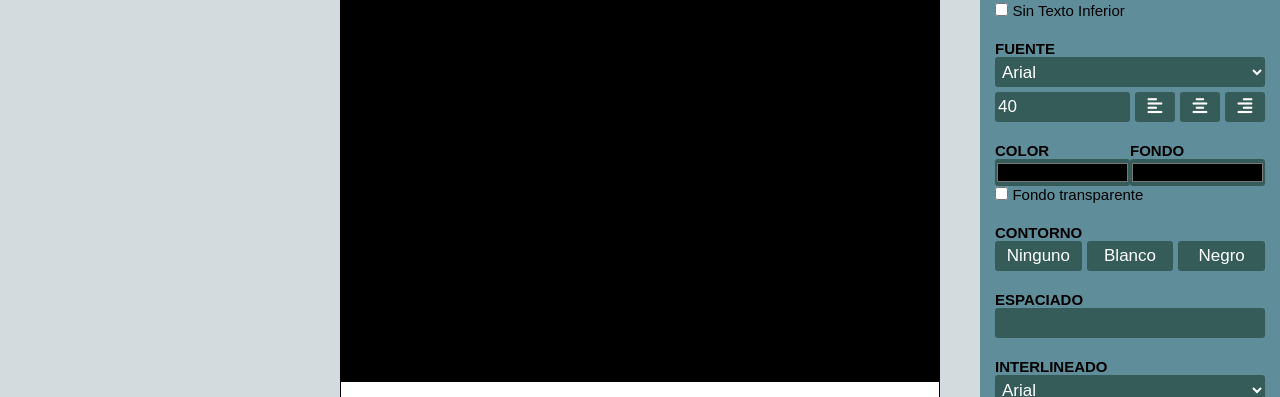
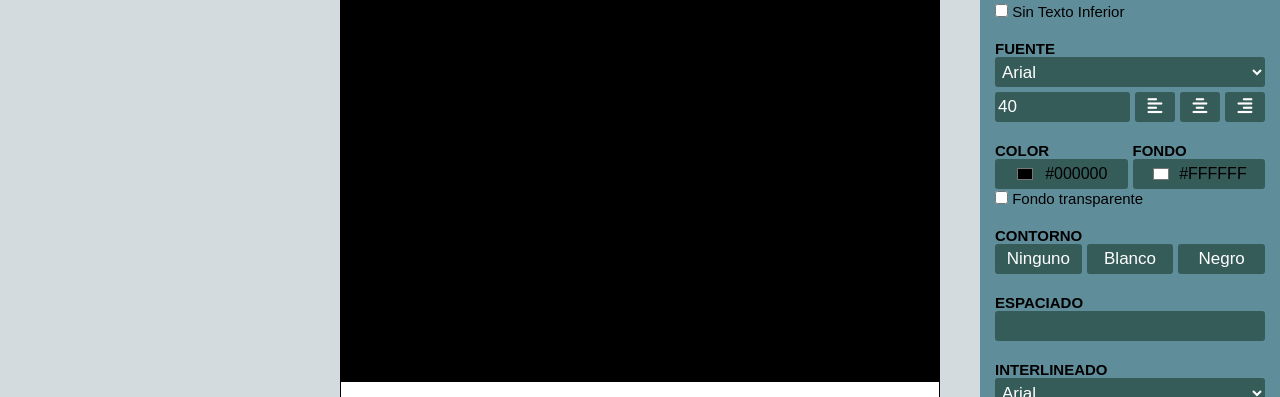
Before and after one commit to Agusgoi/Memes-Generator, a plain HTML site: page index.html in a window 1280 px wide. Shown: the part 307-704 px from the top of the page. Drawn offline with nearby package versions, Linux system fonts and the light colour scheme.

Commit message:
back and color font

```diff
--- a/index.html
+++ b/index.html
@@ -79,7 +79,7 @@
 
         <aside id="editor">
 
-            <!-- Image Editor -->
+            <!-- Image Editor
         <section id="img-editor">
         <h2>IMAGEN</h2>
         <div class="input-url">
@@ -143,7 +143,7 @@
         </div>
         <button id="refresh">Reestablecer filtros</button>
     </section>
-<!-- End Image Editor -->
+ End Image Editor -->
 
  <!-- Text Editor-->
  <section id="txt-editor">
@@ -151,17 +151,17 @@
     <div class="input-top-txt">
         <h3 class="subtitles">SUPERIOR</h3>
         <textarea name="top-txt" id="top-txt" placeholder="Texto Superior"></textarea>
-        <div>
+        <div class="checkbox">
             <input type="checkbox" id="checkbox-top">
-            <label for="checkbox-top" class="checkbox">Sin Texto Superior</label>
+            <label for="checkbox-top" >Sin Texto Superior</label>
         </div>
     </div>
     <div class="input-bottom-txt">
             <h3 class="subtitles">INFERIOR</h3>
             <textarea name="bottom-txt" id="bottom-txt" placeholder="Texto Inferior"></textarea>
-            <div>
+            <div class="checkbox">
                 <input type="checkbox" id="checkbox-bottom">
-                <label for="checkbox-bottom" class="checkbox">Sin Texto Inferior</label>
+                <label for="checkbox-bottom" >Sin Texto Inferior</label>
             </div>
     </div>
 
@@ -191,21 +191,21 @@
             <div class="color-font">
                 <h3 class="subtitles">COLOR</h3>
                 <div class="cont-color">
-                    <input type="color" class="input-color-font">
-                    <span class="name-color">CHAU</span>
+                    <input type="color" value="#000000" class="input-color-font">
+                    <span class="name-color">#000000</span>
                 </div>
             </div>
             <div class="color-back">
                 <h3 class="subtitles">FONDO</h3>
                 <div class="cont-color">
-                    <input type="color" value="#000000" class="input-color-back">
-                    <span class="name-color">HOLA</span>
+                    <input type="color" value="#FFFFFF" class="input-color-back">
+                    <span class="name-color-back">#FFFFFF</span>
                 </div>
             </div>
         </div>
-        <div>
+        <div class="checkbox">
             <input type="checkbox" id="checkbox">
-            <label for="checkbox" class="checkbox">Fondo transparente</label>
+            <label for="checkbox" >Fondo transparente</label>
         </div>
     </div>
     <div class="font-outline">
--- a/main.js
+++ b/main.js
@@ -74,7 +74,10 @@ let rightAlign = $ ('#right-align');
 let noneOut = $ ('#none-out');
 let whiteOut = $ ('#white-out');
 let blackOut = $ ('#black-out');
-
+let fontColor = $ ('.input-color-font');
+let fontColorBack = $ ('.input-color-back');
+let nameColor = $ ('.name-color');
+let nameColorBack = $ ('.name-color-back');
 
 let contImage = $ ("#meme-container");
 
@@ -151,9 +154,24 @@ blackOut.addEventListener ("click", (event)=>{
     topTextMeme.style.webkitTextStrokeColor = 'black';
 })
 
-/* -webkit-text-stroke-color: red;
-    -webkit-text-stroke-width: 0px;
- */
+fontColor.addEventListener ("change", (event)=>{
+    nameColor.innerText = event.target.value;
+    bottomTextMeme.style.color = `${event.target.value}`;
+    topTextMeme.style.color = `${event.target.value}`;
+
+})
+
+fontColorBack.addEventListener ("change", (event)=>{
+    nameColorBack.innerText = event.target.value;
+    bottomTextMeme.style.backgroundColor = `${event.target.value}`;
+    topTextMeme.style.backgroundColor = `${event.target.value}`;
+
+})
+
+
+
+
+
 
 /*
 option.addEventListener ("click", (event)=>{
--- a/style.css
+++ b/style.css
@@ -157,11 +157,6 @@ main {
 
 }
 
-.checkbox {
-    font-size: 15px;
-}
-
-/*  APLICA PARA AMBOS ASIDE EN LIGHTMODE */
 
 h2 {
     color: #000000;
@@ -198,18 +193,18 @@ h3 {
 
 }
 
+.checkbox {
+    font-size: 15px;
+    padding-top: 1px;
+    text-align: left;
+}
+
+
 .font-selector  {
     display: flex;
 
 }
 
-#arial {
-    font-family: Arial, Helvetica, sans-serif;
-}
-
-#courier {
-    font-family: 'Courier New', Courier, monospace;
-}
 
 .font-size {
     width: 50%;
@@ -234,33 +229,42 @@ h3 {
 
 .color-font-back  {
     display: flex;
-
+    gap: 5px;
 
 }
 
 .cont-color {
     display: flex;
-    position: relative;
+    background-color: var(--lightmode-darkblue);
+    height: 30px;
+    border-radius: 3px;
+    border: none;
+    appearance: none;
+    justify-content: space-evenly;
+    align-items: center;
+    padding: 10px;
+    outline: none;
+
+
 }
 
 .input-color-font, .input-color-back {
-background-color: var(--lightmode-darkblue);
-border-radius: 3px;
+background-color: transparent;
 border: none;
-outline: none;
-gap: 5px;
--webkit-appearance: none;
-padding: 0;
+width: 20px;
+height: 20px;
+appearance: none;
+cursor: pointer;
+}
+
+/* .input-color-font:: webkit-color-swatch {
+    border-radius: 15px;
+    border: none;
 
 }
+ */
 
-.name-color{
-    position: absolute;
-    left: 35px;
-    top: 50%;
-    transform: translateY(-50%);
-    font-size: 14px;
-}
+
 
 
 
```
